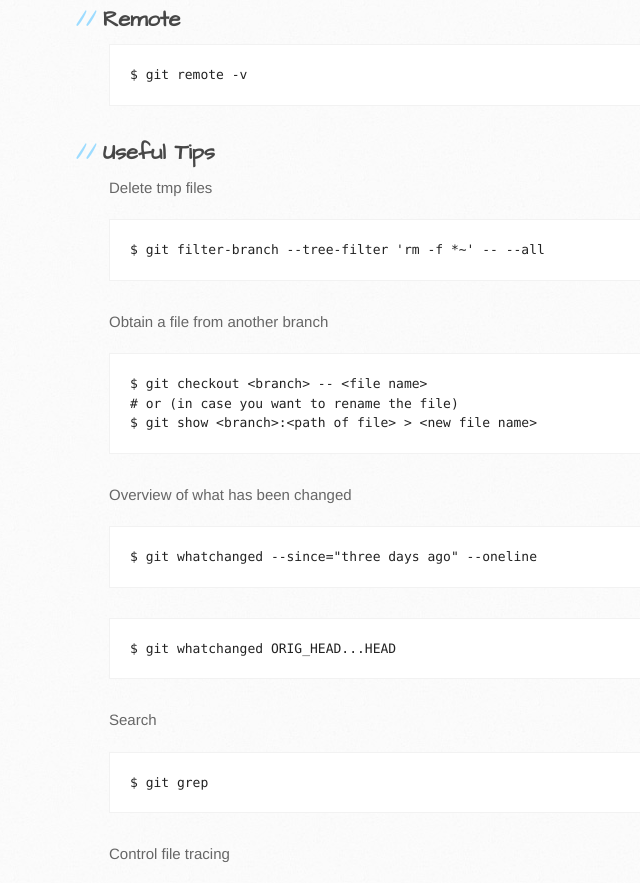
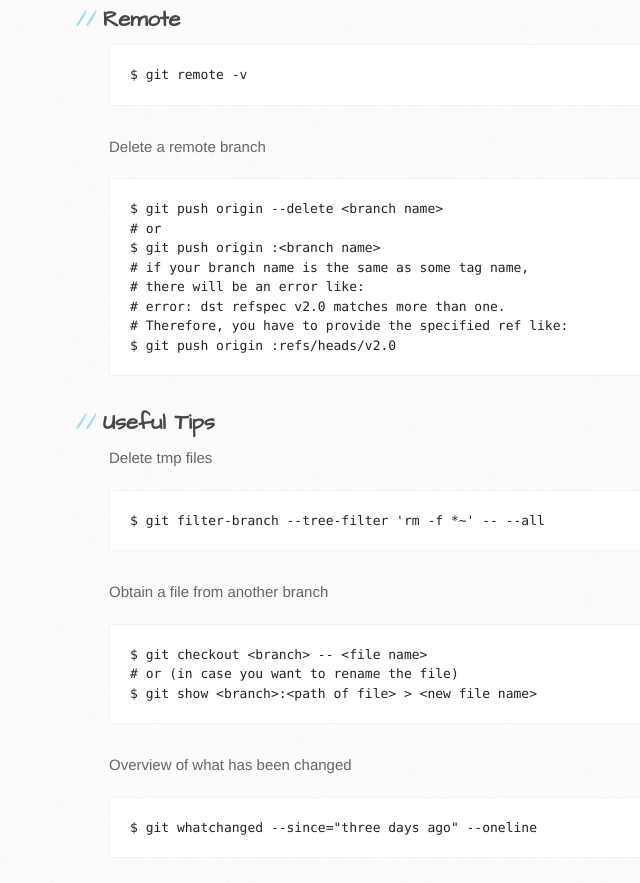
Before and after one commit to yszheda/wiki, a plain HTML site: page git.html in a window 1280 px wide. Shown: the part 2571-3454 px from the top of the page, without its empty margins (61-701 px from the left). Drawn offline with Linux system fonts and the light colour scheme.

Commit message:
syn at Fri Nov 22 00:18:53     2013

```diff
--- a/git.html
+++ b/git.html
@@ -218,6 +218,20 @@ $ git gc
 $ git remote -v
 </pre>
 
+<p>
+Delete a remote branch
+</p>
+<pre>
+$ git push origin --delete &lt;branch name&gt;
+# or
+$ git push origin :&lt;branch name&gt;
+# if your branch name is the same as some tag name,
+# there will be an error like:
+# error: dst refspec v2.0 matches more than one.
+# Therefore, you have to provide the specified ref like:
+$ git push origin :refs/heads/v2.0
+</pre>
+
 
 <h2 id="toc_1.11">Useful Tips</h2>
 
```
